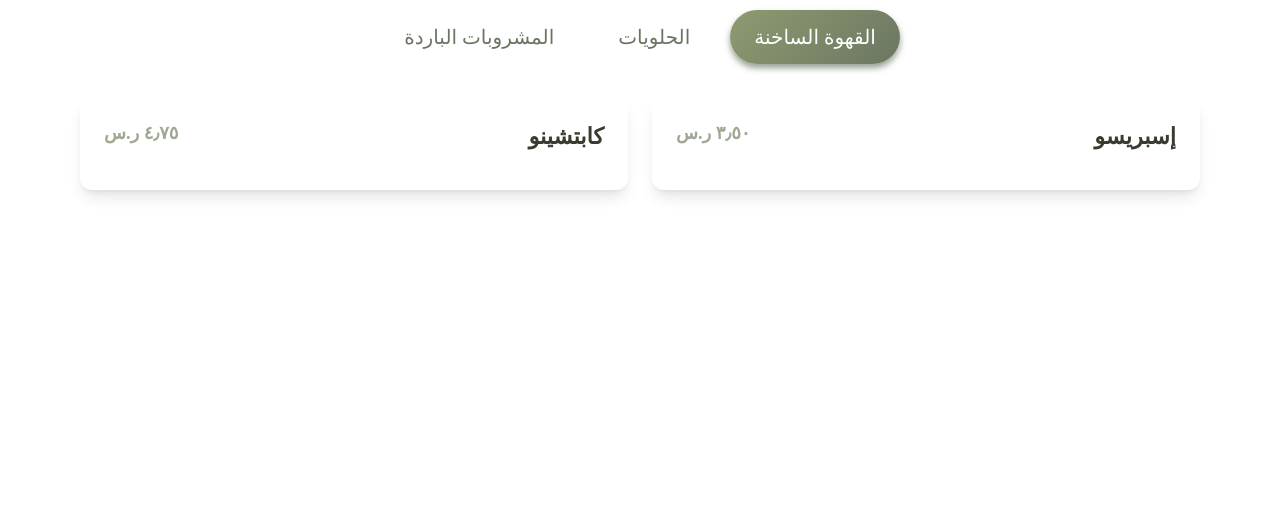
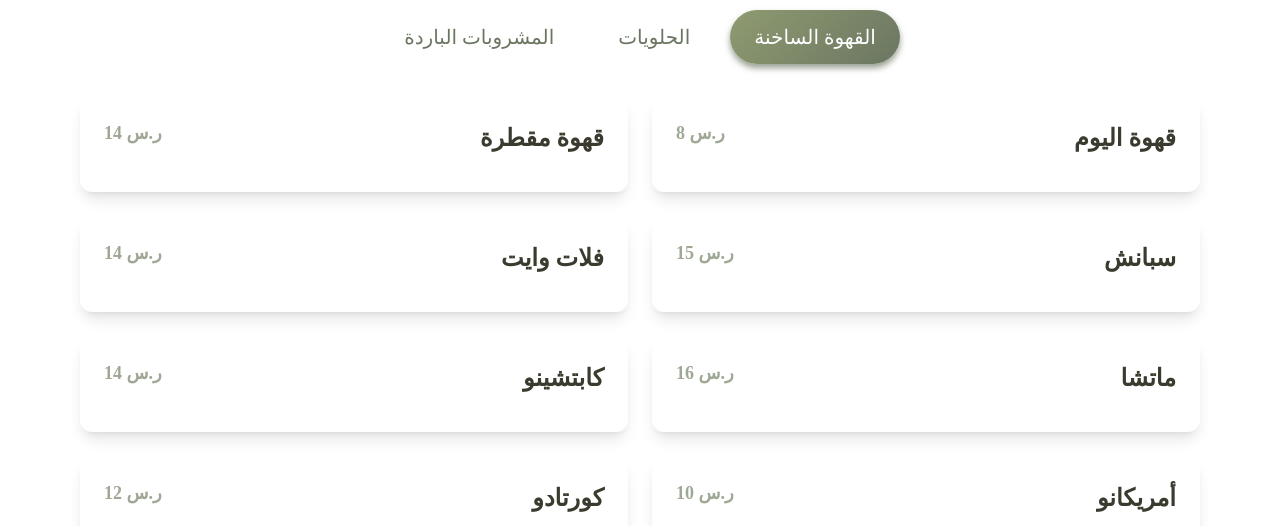
Before and after one commit to Shallen444/menutesting, a plain HTML site: page index.html in a window 1280 px wide. Shown: the part 426-952 px from the top of the page. Before the commit the page ends 800 px from the top, so only its background shows below. Drawn offline with nearby package versions, Linux system fonts and the light colour scheme; a web font is replaced by a local one.

Commit message:
Update index.html

```diff
--- a/index.html
+++ b/index.html
@@ -58,7 +58,7 @@
     }
 
     .menu-item h3 {
-      font-size: 1.4rem; /* Slightly smaller title */
+      font-size: 1.5rem;
       font-weight: 600;
     }
 
@@ -93,7 +93,6 @@
 <body>
 
   <div class="max-w-6xl mx-auto px-4 py-12">
-
     <!-- Logo and Title -->
     <div class="text-center mb-8">
       <img src="https://i.postimg.cc/KzyLNnzN/S-logo.png" alt="شعار المقهى" class="mx-auto mb-4" style="width: 400px; height: auto;" />
@@ -119,43 +118,45 @@
       <!-- Coffee Section -->
       <div id="coffee" class="menu-section">
         <div class="grid gap-6 md:grid-cols-2">
-          <div class="menu-item bg-white rounded-xl p-6 shadow-lg hover:shadow-xl menu-font">
-            <div class="flex justify-between items-start mb-3">
-              <h3>إسبريسو</h3>
-              <span class="price">٣٫٥٠ ر.س</span>
-            </div>
-          </div>
-
-          <div class="menu-item bg-white rounded-xl p-6 shadow-lg hover:shadow-xl menu-font">
-            <div class="flex justify-between items-start mb-3">
-              <h3>كابتشينو</h3>
-              <span class="price">٤٫٧٥ ر.س</span>
-            </div>
-          </div>
+          <div class="menu-item bg-white rounded-xl p-6 shadow-lg hover:shadow-xl menu-font"><div class="flex justify-between items-start mb-3"><h3>قهوة اليوم</h3><span class="price" dir="ltr">8 ر.س</span></div></div>
+          <div class="menu-item bg-white rounded-xl p-6 shadow-lg hover:shadow-xl menu-font"><div class="flex justify-between items-start mb-3"><h3>قهوة مقطرة</h3><span class="price" dir="ltr">14 ر.س</span></div></div>
+          <div class="menu-item bg-white rounded-xl p-6 shadow-lg hover:shadow-xl menu-font"><div class="flex justify-between items-start mb-3"><h3>سبانش</h3><span class="price" dir="ltr">15 ر.س</span></div></div>
+          <div class="menu-item bg-white rounded-xl p-6 shadow-lg hover:shadow-xl menu-font"><div class="flex justify-between items-start mb-3"><h3>فلات وايت</h3><span class="price" dir="ltr">14 ر.س</span></div></div>
+          <div class="menu-item bg-white rounded-xl p-6 shadow-lg hover:shadow-xl menu-font"><div class="flex justify-between items-start mb-3"><h3>ماتشا</h3><span class="price" dir="ltr">16 ر.س</span></div></div>
+          <div class="menu-item bg-white rounded-xl p-6 shadow-lg hover:shadow-xl menu-font"><div class="flex justify-between items-start mb-3"><h3>كابتشينو</h3><span class="price" dir="ltr">14 ر.س</span></div></div>
+          <div class="menu-item bg-white rounded-xl p-6 shadow-lg hover:shadow-xl menu-font"><div class="flex justify-between items-start mb-3"><h3>أمريكانو</h3><span class="price" dir="ltr">10 ر.س</span></div></div>
+          <div class="menu-item bg-white rounded-xl p-6 shadow-lg hover:shadow-xl menu-font"><div class="flex justify-between items-start mb-3"><h3>كورتادو</h3><span class="price" dir="ltr">12 ر.س</span></div></div>
+          <div class="menu-item bg-white rounded-xl p-6 shadow-lg hover:shadow-xl menu-font"><div class="flex justify-between items-start mb-3"><h3>إسبريسو</h3><span class="price" dir="ltr">9 ر.س</span></div></div>
+          <div class="menu-item bg-white rounded-xl p-6 shadow-lg hover:shadow-xl menu-font"><div class="flex justify-between items-start mb-3"><h3>لاتيه</h3><span class="price" dir="ltr">15 ر.س</span></div></div>
+          <div class="menu-item bg-white rounded-xl p-6 shadow-lg hover:shadow-xl menu-font"><div class="flex justify-between items-start mb-3"><h3>بيكولو لاتيه</h3><span class="price" dir="ltr">10 ر.س</span></div></div>
         </div>
       </div>
 
       <!-- Pastries Section -->
       <div id="pastries" class="menu-section hidden">
         <div class="grid gap-6 md:grid-cols-2">
-          <div class="menu-item bg-white rounded-xl p-6 shadow-lg hover:shadow-xl menu-font">
-            <div class="flex justify-between items-start mb-3">
-              <h3>كرواسون زبدة</h3>
-              <span class="price">٤ ر.س</span>
-            </div>
-          </div>
+          <div class="menu-item bg-white rounded-xl p-6 shadow-lg hover:shadow-xl menu-font"><div class="flex justify-between items-start mb-3"><h3>تراميسيو</h3><span class="price" dir="ltr">21 ر.س</span></div></div>
+          <div class="menu-item bg-white rounded-xl p-6 shadow-lg hover:shadow-xl menu-font"><div class="flex justify-between items-start mb-3"><h3>كرانشي كيك</h3><span class="price" dir="ltr">14 ر.س</span></div></div>
+          <div class="menu-item bg-white rounded-xl p-6 shadow-lg hover:shadow-xl menu-font"><div class="flex justify-between items-start mb-3"><h3>مادلين تمر</h3><span class="price" dir="ltr">12 ر.س</span></div></div>
+          <div class="menu-item bg-white rounded-xl p-6 shadow-lg hover:shadow-xl menu-font"><div class="flex justify-between items-start mb-3"><h3>كوكيز</h3><span class="price" dir="ltr">10 ر.س</span></div></div>
+          <div class="menu-item bg-white rounded-xl p-6 shadow-lg hover:shadow-xl menu-font"><div class="flex justify-between items-start mb-3"><h3>كرات الجوز</h3><span class="price" dir="ltr">10 ر.س</span></div></div>
+          <div class="menu-item bg-white rounded-xl p-6 shadow-lg hover:shadow-xl menu-font"><div class="flex justify-between items-start mb-3"><h3>تارت بيكان</h3><span class="price" dir="ltr">6 ر.س</span></div></div>
+          <div class="menu-item bg-white rounded-xl p-6 shadow-lg hover:shadow-xl menu-font"><div class="flex justify-between items-start mb-3"><h3>تارت لوز</h3><span class="price" dir="ltr">6 ر.س</span></div></div>
         </div>
       </div>
 
       <!-- Beverages Section -->
       <div id="beverages" class="menu-section hidden">
         <div class="grid gap-6 md:grid-cols-2">
-          <div class="menu-item bg-white rounded-xl p-6 shadow-lg hover:shadow-xl menu-font">
-            <div class="flex justify-between items-start mb-3">
-              <h3>قهوة مثلجة</h3>
-              <span class="price">٤٫٢٥ ر.س</span>
-            </div>
-          </div>
+          <div class="menu-item bg-white rounded-xl p-6 shadow-lg hover:shadow-xl menu-font"><div class="flex justify-between items-start mb-3"><h3>آيس دريب</h3><span class="price" dir="ltr">15 ر.س</span></div></div>
+          <div class="menu-item bg-white rounded-xl p-6 shadow-lg hover:shadow-xl menu-font"><div class="flex justify-between items-start mb-3"><h3>آيس سبانش</h3><span class="price" dir="ltr">16 ر.س</span></div></div>
+          <div class="menu-item bg-white rounded-xl p-6 shadow-lg hover:shadow-xl menu-font"><div class="flex justify-between items-start mb-3"><h3>آيس كورتادو</h3><span class="price" dir="ltr">13 ر.س</span></div></div>
+          <div class="menu-item bg-white rounded-xl p-6 shadow-lg hover:shadow-xl menu-font"><div class="flex justify-between items-start mb-3"><h3>آيس فلات وايت</h3><span class="price" dir="ltr">15 ر.س</span></div></div>
+          <div class="menu-item bg-white rounded-xl p-6 shadow-lg hover:shadow-xl menu-font"><div class="flex justify-between items-start mb-3"><h3>آيس لاتيه</h3><span class="price" dir="ltr">15 ر.س</span></div></div>
+          <div class="menu-item bg-white rounded-xl p-6 shadow-lg hover:shadow-xl menu-font"><div class="flex justify-between items-start mb-3"><h3>آيس ماتشا</h3><span class="price" dir="ltr">18 ر.س</span></div></div>
+          <div class="menu-item bg-white rounded-xl p-6 shadow-lg hover:shadow-xl menu-font"><div class="flex justify-between items-start mb-3"><h3>آيس كركديه</h3><span class="price" dir="ltr">14 ر.س</span></div></div>
+          <div class="menu-item bg-white rounded-xl p-6 shadow-lg hover:shadow-xl menu-font"><div class="flex justify-between items-start mb-3"><h3>الفريدو</h3><span class="price" dir="ltr">12 ر.س</span></div></div>
+          <div class="menu-item bg-white rounded-xl p-6 shadow-lg hover:shadow-xl menu-font"><div class="flex justify-between items-start mb-3"><h3>ماء</h3><span class="price" dir="ltr">1 ر.س</span></div></div>
         </div>
       </div>
 
@@ -183,6 +184,5 @@
       setTimeout(() => content.classList.add("fade-in"), 10);
     }
   </script>
-
 </body>
 </html>
```
